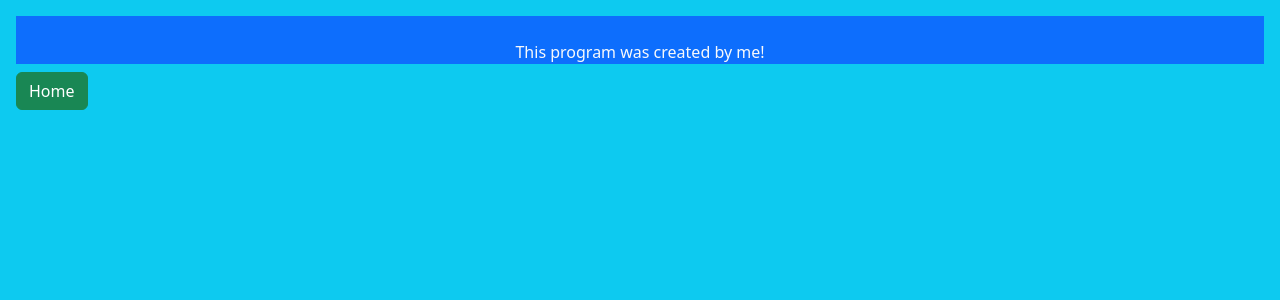
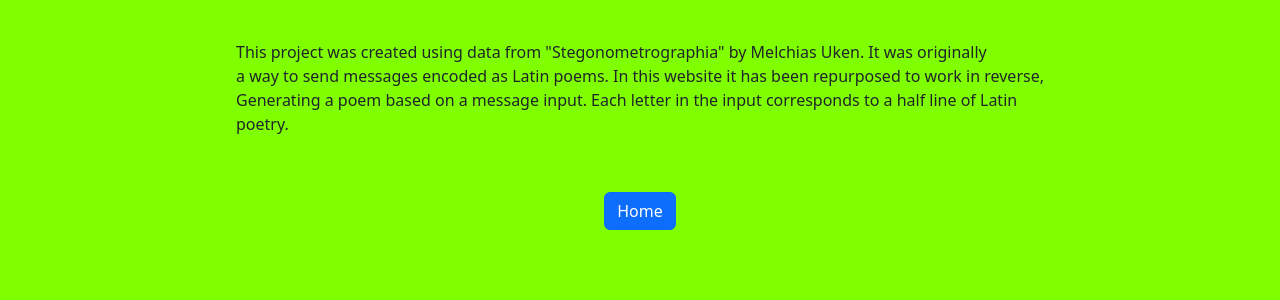
Before and after one commit to nolan-3/Latin-Poetry-Generator, a Flask app: template templates/about.html in a window 1280 px wide. Shown: the top 300 px of the page. Run offline with Flask 2, Linux system fonts and the light colour scheme; the template is opened without the code that fills it, so the values that code supplies are empty.

Commit message:
fixed a bug in generator, added an about page, restyled slightly

```diff
--- a/app.py
+++ b/app.py
@@ -21,6 +21,13 @@ def poemDisplay():
     if request.method == "POST":
         return redirect('/')
 
+@app.route('/about', methods = ["GET", "POST"])
+def about():
+    if request.method == "GET":
+        return render_template("about.html")
+    if request.method == "POST":
+        return redirect('/')
+
 
 if __name__ == '__main__':
         app.run(debug=True, port = 8000)
--- a/templates/about.html
+++ b/templates/about.html
@@ -9,17 +9,30 @@
     integrity="sha384-rbsA2VBKQhggwzxH7pPCaAqO46MgnOM80zW1RWuH61DGLwZJEdK2Kadq2F9CUG65" crossorigin="anonymous">
     <title>About</title>
 </head>
-<body class="p-3 mb-2 bg-info text-light">
-        <div class="d-flex justify-content-center mb-2 bg-primary text-light" >
+<body class="p-3 mb-2 green">
+        <div class="d-flex justify-content-center mb-2 text-dark" >
             <div>
                 <span style="white-space: pre-line">
-                This program was created by me!
+                This project was created using data from "Stegonometrographia" by Melchias Uken. It was originally
+                a way to send messages encoded as Latin poems. In this website it has been repurposed to work in reverse,
+                Generating a poem based on a message input. Each letter in the input corresponds to a half line of Latin
+                poetry.
+
                 </span>
             </div>
         </div>
-        <button class="btn btn-success" type="button"
-                onclick="window.location.href = 'https://nolan3.pythonanywhere.com/';">
-             Home
-        </button>
+        <div class="d-flex justify-content-center">
+            <form method="post">
+            <button class="btn btn-primary mt-4" type="submit" >
+            Home
+            </button>
+            </form>
+        </div>
 </body>
 </html>
+
+<style>
+    .green{
+        background-color: chartreuse;
+    }
+</style>
```
Also changed, not shown: generator.py (+13 -9 lines), templates/index.html (+10 -2 lines), templates/poem.html (+18 -6 lines).
